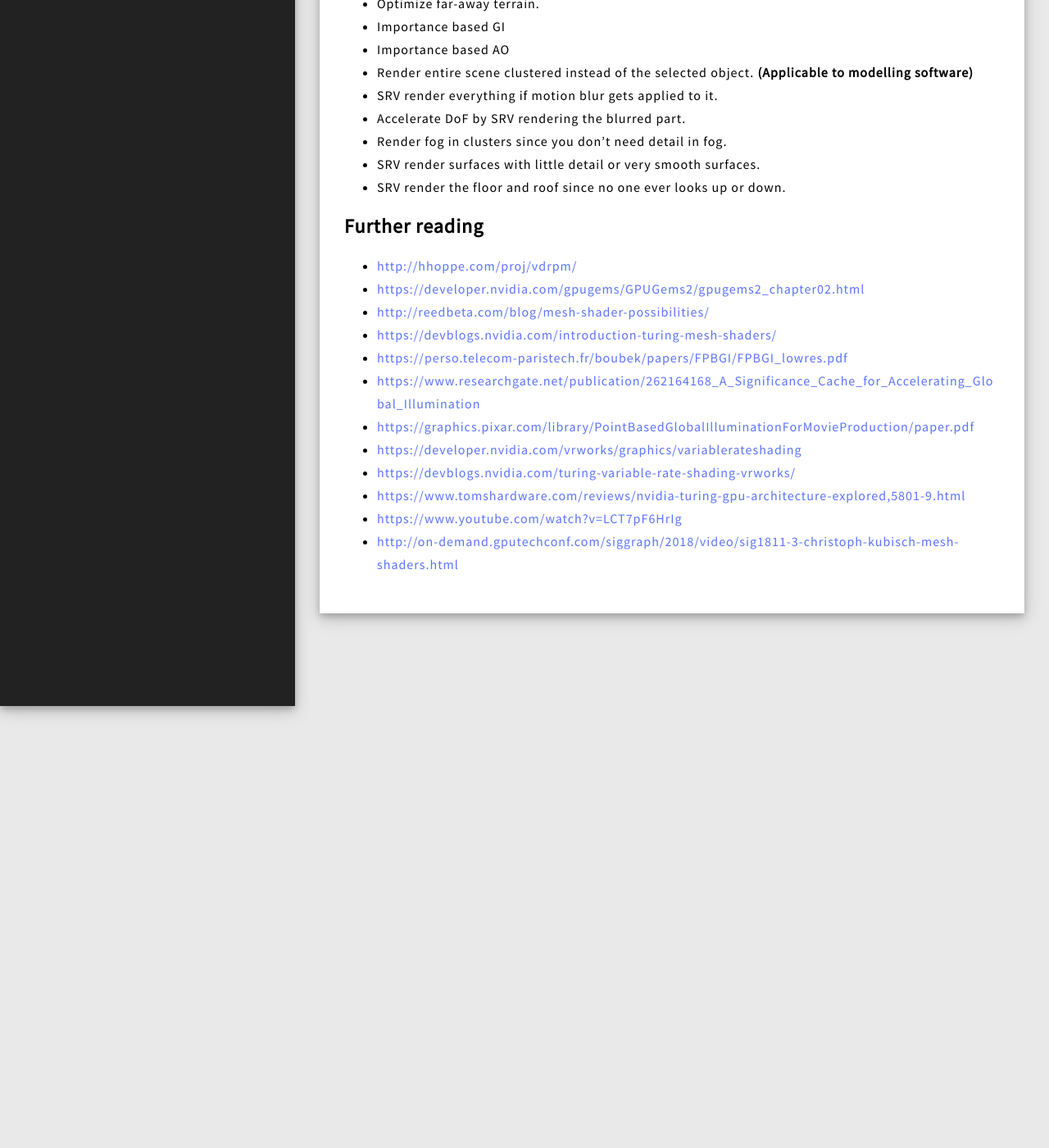
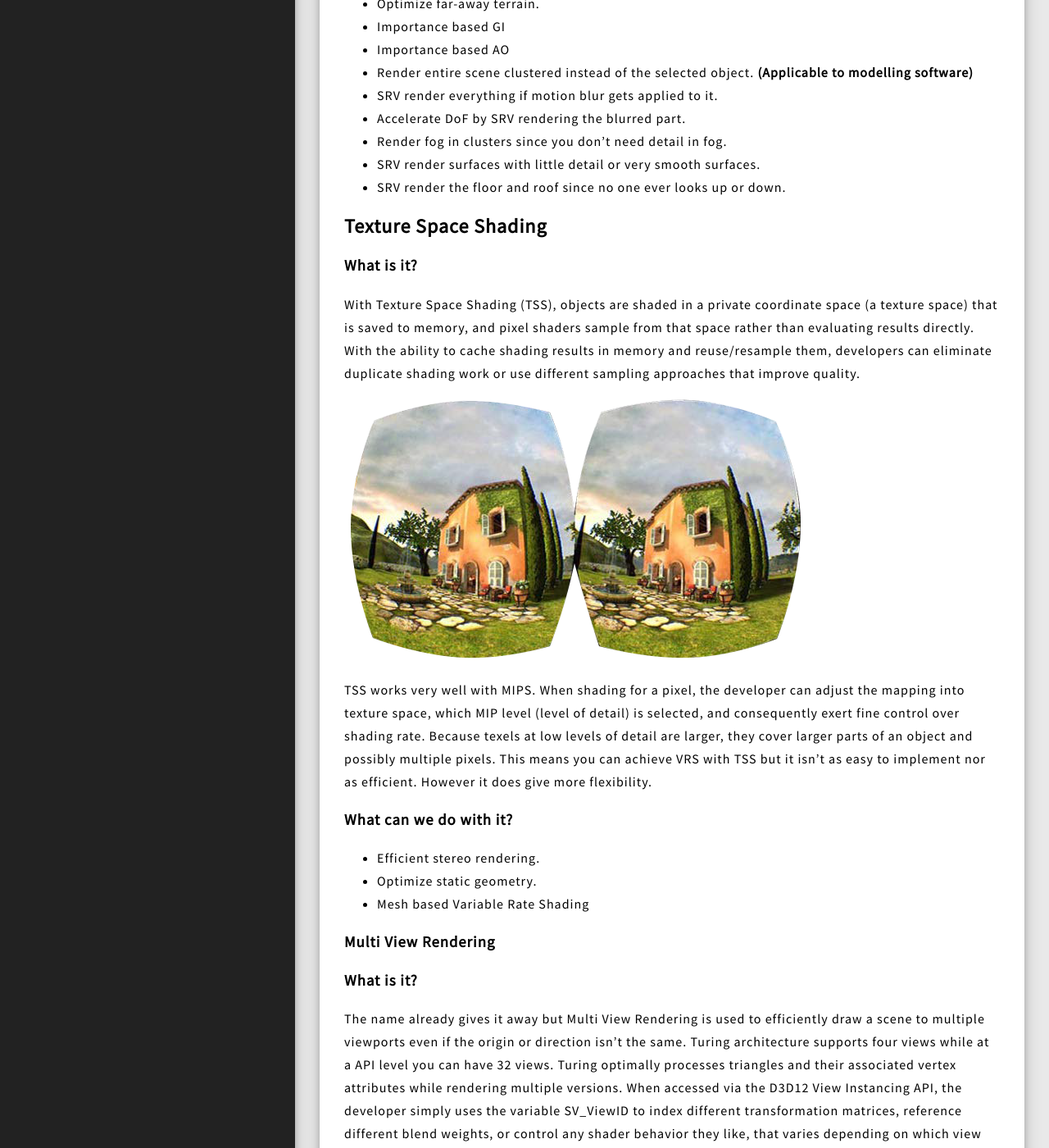
Before and after one commit to TeamWisp/TeamWisp.github.io, a Jekyll site: the page built from _renderer/mesh_shaders_and_vrs.markdown, in a window 1280 px wide and 1400 px high, scrolled down 2199 px. Shown: the whole window at 82% size. Built offline with Jekyll 4.4.1, drawn with Linux system fonts in a browser that asks for light colours; nearby versions of some CDN libraries; some of the changed text lies outside the part shown.

Commit message:
Updated build server, and turing research

```diff
--- a/_renderer/mesh_shaders_and_vrs.markdown
+++ b/_renderer/mesh_shaders_and_vrs.markdown
@@ -1,6 +1,6 @@
 ---
 layout: post
-title:  "Mesh Shaders &#38; Variable Rate Shading"
+title:  "Mesh Shaders, TSS &#38; VRS"
 category: renderer
 ---
 
@@ -61,6 +61,35 @@ According to NVIDIA it is a easy to implement rendering technique aimed at incre
 * SRV render surfaces with little detail or very smooth surfaces.
 * SRV render the floor and roof since no one ever looks up or down.
 
+## Texture Space Shading
+
+### What is it?
+
+With Texture Space Shading (TSS), objects are shaded in a private coordinate space (a texture space) that is saved to memory, and pixel shaders sample from that space rather than evaluating results directly. With the ability to cache shading results in memory and reuse/resample them, developers can eliminate duplicate shading work or use different sampling approaches that improve quality.
+
+![Texture Space Shading Visualization](../../images/tss.png)
+
+TSS works very well with MIPS. When shading for a pixel, the developer can adjust the mapping into texture space, which MIP level (level of detail) is selected, and consequently exert fine control over shading rate. Because texels at low levels of detail are larger, they cover larger parts of an object and possibly multiple pixels. This means you can achieve VRS with TSS but it isn't as easy to implement nor as efficient. However it does give more flexibility.
+
+### What can we do with it?
+
+* Efficient stereo rendering.
+* Optimize static geometry.
+* Mesh based Variable Rate Shading
+
+### Multi View Rendering
+
+### What is it?
+
+The name already gives it away but Multi View Rendering is used to efficiently draw a scene to multiple viewports even if the origin or direction isn't the same. Turing architecture supports four views while at a API level you can have 32 views. Turing optimally processes triangles and their associated vertex attributes while rendering multiple versions. When accessed via the D3D12 View Instancing API, the developer simply uses the variable SV_ViewID to index different transformation matrices, reference different blend weights, or control any shader behavior they like, that varies depending on which view they are processing.
+
+### What can we do with it?
+
+* Virtual Reality
+* large FOV devices (see image)
+
+![200 Degree HMD Where Two Canted Panels are Used and Benefit from MVR](../../images/mvr.png)
+
 ## Further reading
 
 * [http://hhoppe.com/proj/vdrpm/](http://hhoppe.com/proj/vdrpm/)
@@ -75,3 +104,7 @@ According to NVIDIA it is a easy to implement rendering technique aimed at incre
 * [https://www.tomshardware.com/reviews/nvidia-turing-gpu-architecture-explored,5801-9.html](https://www.tomshardware.com/reviews/nvidia-turing-gpu-architecture-explored,5801-9.html)
 * [https://www.youtube.com/watch?v=LCT7pF6HrIg](https://www.youtube.com/watch?v=LCT7pF6HrIg)
 * [http://on-demand.gputechconf.com/siggraph/2018/video/sig1811-3-christoph-kubisch-mesh-shaders.html](http://on-demand.gputechconf.com/siggraph/2018/video/sig1811-3-christoph-kubisch-mesh-shaders.html)
+* [https://www.youtube.com/watch?v=Rpy0-q0TyB0](https://www.youtube.com/watch?v=Rpy0-q0TyB0)
+* [https://devblogs.nvidia.com/texture-space-shading/](https://devblogs.nvidia.com/texture-space-shading/)
+* [https://devblogs.nvidia.com/nvidia-turing-architecture-in-depth/](https://devblogs.nvidia.com/nvidia-turing-architecture-in-depth/)
+* [https://www.nvidia.com/content/dam/en-zz/Solutions/design-visualization/technologies/turing-architecture/NVIDIA-Turing-Architecture-Whitepaper.pdf](https://www.nvidia.com/content/dam/en-zz/Solutions/design-visualization/technologies/turing-architecture/NVIDIA-Turing-Architecture-Whitepaper.pdf)
```
Also changed, not shown: _common/build_server.markdown (added, +9 -0 lines), index.md (+1 -1 lines), images/mvr.png (added), images/tss.png (added).
